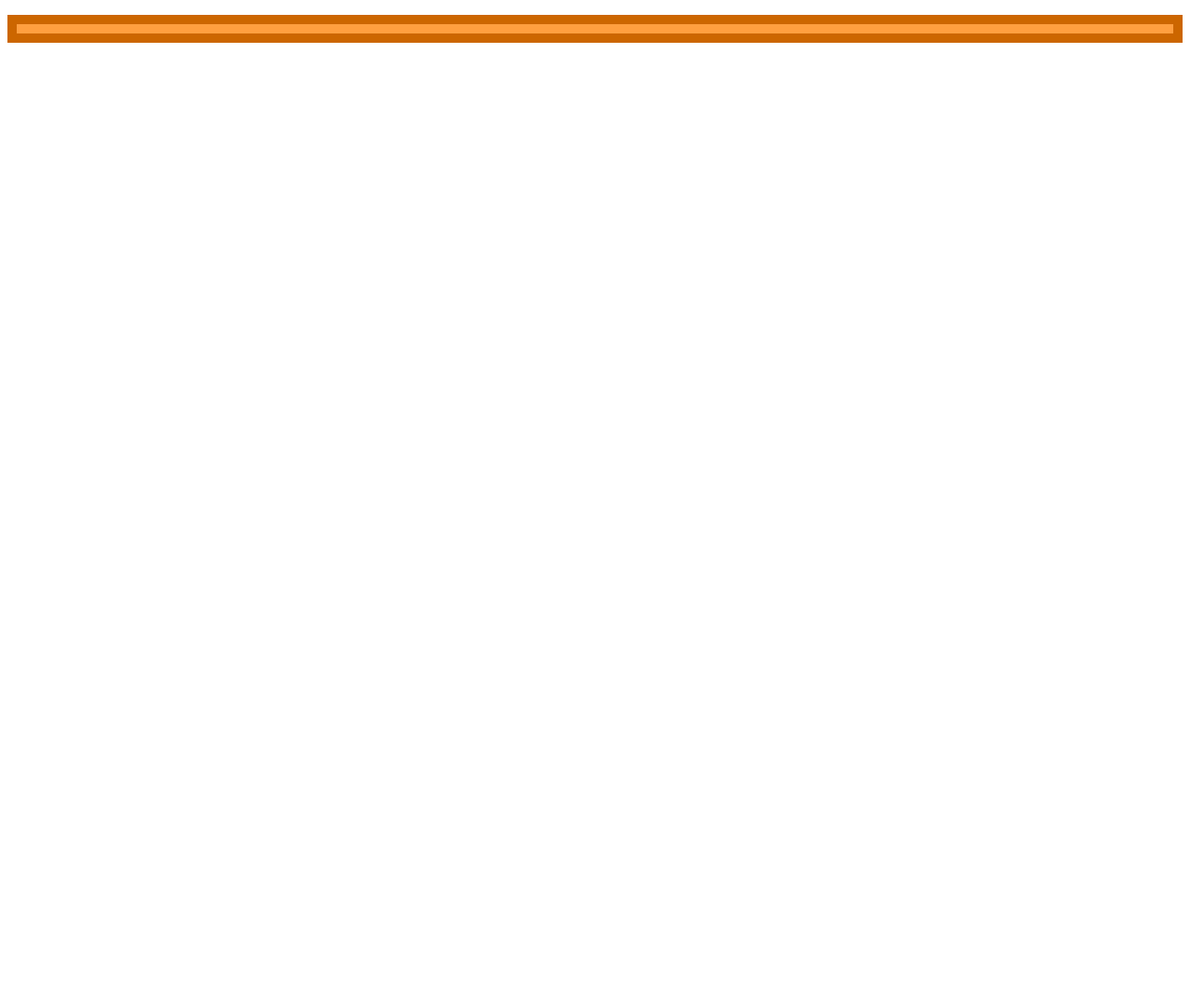
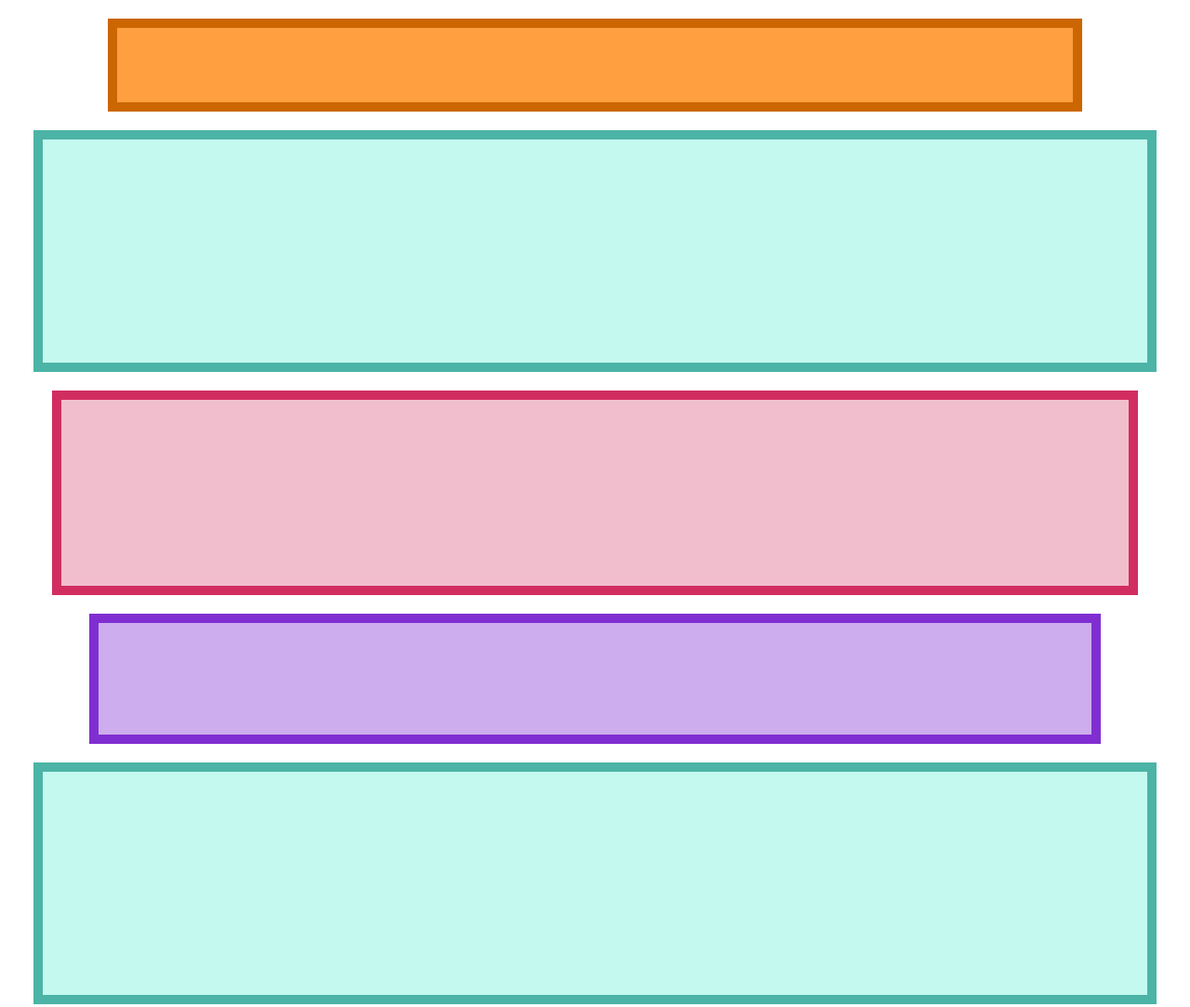
Before and after one commit to gato365/idea-1-application-to-test-preferences, a plain HTML site: page index.html in a window 1280 px wide. Shown: the whole page at 93% size. Before the commit the page ends 800 px from the top, so only its background shows below. Drawn offline with Linux system fonts and the light colour scheme.

Commit message:
added all boxes and centered them

```diff
--- a/assets/css/style.css
+++ b/assets/css/style.css
@@ -1,5 +1,37 @@
+body {
+	text-align: center;
+ }
+
 p.one{
 	background-color: #ff9f40;
-	padding: 5px;
+	padding: 40px;
+  width: 75%;
+  margin: 20px auto 10px auto;
 	border: 10px solid #cc6600;
 }
+
+
+p.two{
+	background-color: #c4f9f0;
+	padding: 120px;
+  width: 75%;
+  margin: 20px auto 10px auto;
+	border: 10px solid #4bb4a6;
+}
+
+
+p.three{
+	background-color: #f1bece;
+  width: 75%;
+  margin: 20px auto 10px auto;
+	padding: 100px;
+	border: 10px solid #d22d61;
+}
+
+p.four{
+	background-color: #cdaded;
+	padding: 60px;
+  margin: 20px auto 10px auto;
+  width: 75%;
+	border: 10px solid #802ed1;
+}
--- a/index.html
+++ b/index.html
@@ -9,9 +9,15 @@
   </head>
 
   <body>
-    <body>
+
       <p class = "one">  </p>
-      </body>
-  </body>
+      <p class = "two">  </p>
+      <p class = "three">  </p>
+      <p class = "four">  </p>
+      <p class = "two">  </p>
+
+
+    </body>
+
 
 </html>
```
